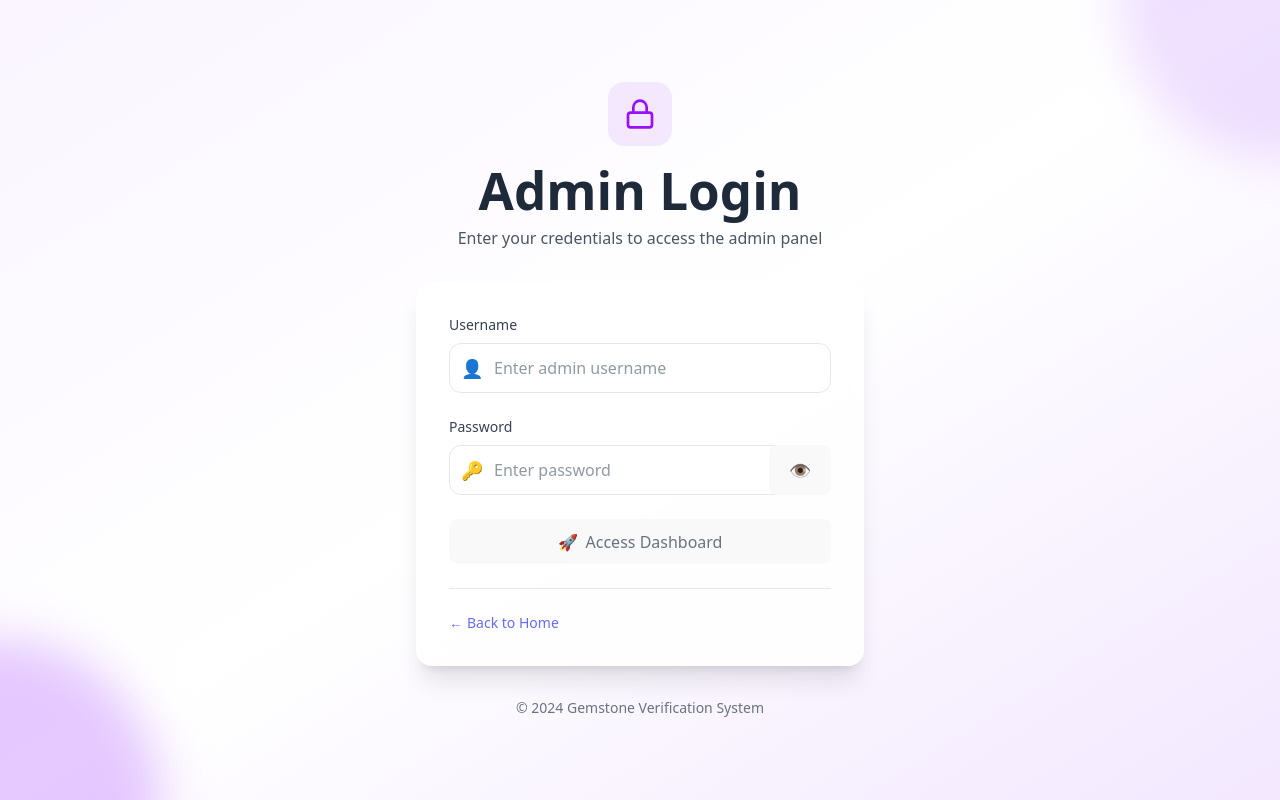
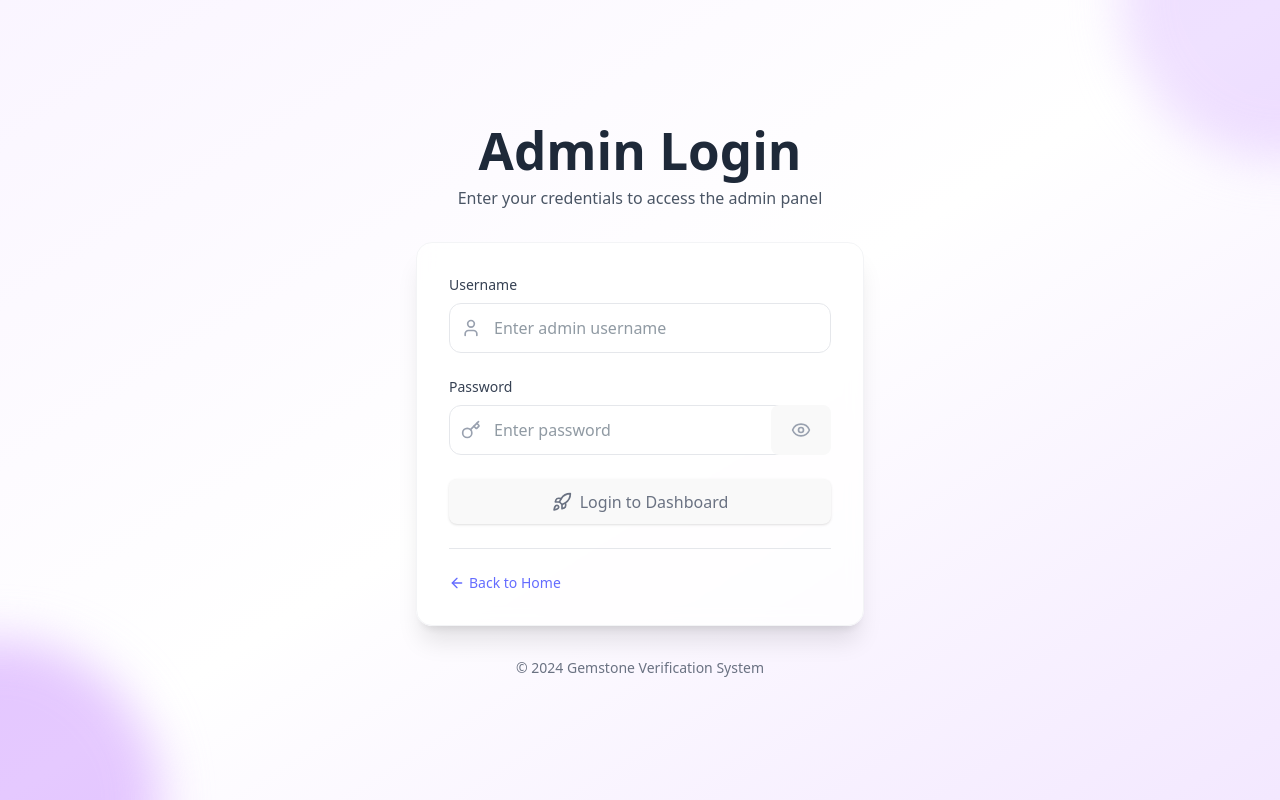
Before and after one commit to cecepns/gemstone-app, a React (Vite) app in the folder client/: page /login in a window 1280 px wide. Built offline with nearby package versions, Linux system fonts and the light colour scheme.

Commit message:
Enhance UI components by adding new icons and improving button layouts in AddGemstoneForm, LoginPage, and VerificationPage.

```diff
--- a/client/src/components/AddGemstoneForm.jsx
+++ b/client/src/components/AddGemstoneForm.jsx
@@ -1,7 +1,7 @@
 // ANCHOR: AddGemstoneForm Component - Complete gemstone creation form with file upload
 import { useState } from 'react';
 import { useAuth } from '../context/AuthContext';
-import { Gem, Save, AlertCircle, CheckCircle, Loader2 } from 'lucide-react';
+import { Gem, Save, AlertCircle, CheckCircle, Loader2, Camera, X } from 'lucide-react';
 
 const AddGemstoneForm = () => {
   // Get auth context for token
@@ -419,7 +419,8 @@ const AddGemstoneForm = () => {
                   : 'bg-white/50 text-gray-700 hover:bg-white hover:border-purple-300'
               }`}
             >
-              📸 Choose Image
+              <Camera className="w-4 h-4 mr-2" />
+              Choose Image
             </label>
 
             {selectedFile && (
@@ -431,7 +432,7 @@ const AddGemstoneForm = () => {
                   className="text-red-500 hover:text-red-700 text-sm transition duration-200"
                   disabled={isLoading}
                 >
-                  ✕
+                  <X className="w-4 h-4" />
                 </button>
               </div>
             )}
@@ -453,7 +454,7 @@ const AddGemstoneForm = () => {
                   className="absolute -top-2 -right-2 bg-red-500 text-white rounded-full w-7 h-7 flex items-center justify-center text-xs hover:bg-red-600 transition duration-200"
                   disabled={isLoading}
                 >
-                  ✕
+                  <X className="w-3 h-3" />
                 </button>
               </div>
             </div>
--- a/client/src/components/LoginPage.jsx
+++ b/client/src/components/LoginPage.jsx
@@ -2,7 +2,7 @@
 import { useState } from 'react';
 import { useNavigate } from 'react-router-dom';
 import { useAuth } from '../context/AuthContext';
-import { Lock, AlertCircle, Loader2, Rocket } from 'lucide-react';
+import { Lock, AlertCircle, Loader2, Rocket, ArrowLeft } from 'lucide-react';
 
 const LoginPage = () => {
   const [formData, setFormData] = useState({
@@ -83,9 +83,6 @@ const LoginPage = () => {
       <div className="max-w-md w-full">
         {/* Header */}
         <div className="text-center mb-8">
-          <div className="w-16 h-16 bg-purple-100 rounded-2xl flex items-center justify-center mx-auto mb-4">
-            <Lock className="w-8 h-8 text-purple-600" />
-          </div>
           <h1 className="text-3xl font-bold text-gray-800 mb-2">
             Admin Login
           </h1>
@@ -181,7 +178,7 @@ const LoginPage = () => {
               href="/"
               className="text-blue-600 hover:text-blue-800 text-sm transition duration-200"
             >
-              ← Kembali ke Beranda
+              <ArrowLeft className="w-4 h-4 mr-1" /> Kembali ke Beranda
             </a>
           </div>
         </div>
--- a/client/src/components/VerificationPage.jsx
+++ b/client/src/components/VerificationPage.jsx
@@ -1,7 +1,7 @@
 // ANCHOR: VerificationPage Component - Display gemstone verification results
 import { useState, useEffect } from 'react';
 import { useParams } from 'react-router-dom';
-import { CheckCircle, Gem, FileText, Smartphone, AlertCircle, Loader2 } from 'lucide-react';
+import { CheckCircle, Gem, FileText, Smartphone, AlertCircle, Loader2, ArrowLeft } from 'lucide-react';
 import axios from 'axios';
 
 const VerificationPage = () => {
@@ -72,7 +72,8 @@ const VerificationPage = () => {
               to="/"
               className="inline-flex items-center text-purple-600 hover:text-purple-800 mb-6 transition duration-200"
             >
-              ← Back to Home
+              <ArrowLeft className="w-4 h-4 mr-2" />
+              Back to Home
             </Link>
 
             {/* Loading Card */}
@@ -112,12 +113,15 @@ const VerificationPage = () => {
               to="/"
               className="inline-flex items-center text-purple-600 hover:text-purple-800 mb-6 transition duration-200"
             >
-              ← Back to Home
+              <ArrowLeft className="w-4 h-4 mr-2" />
+              Back to Home
             </Link>
 
             {/* Error Card */}
             <div className="bg-white/80 backdrop-blur-sm rounded-2xl shadow-xl border border-white/20 p-8 text-center">
-              <div className="text-6xl mb-4">❌</div>
+              <div className="w-16 h-16 bg-red-100 rounded-2xl flex items-center justify-center mx-auto mb-4">
+                <AlertCircle className="w-8 h-8 text-red-600" />
+              </div>
               <h1 className="text-2xl font-bold text-red-600 mb-4">
                 Verification Failed
               </h1>
@@ -166,7 +170,8 @@ const VerificationPage = () => {
             to="/"
             className="inline-flex items-center text-purple-600 hover:text-purple-800 mb-6 transition duration-200"
           >
-            ← Back to Home
+            <ArrowLeft className="w-4 h-4 mr-2" />
+            Back to Home
           </Link>
 
           {/* Verification Success Header */}
--- a/client/src/pages/LoginPage.jsx
+++ b/client/src/pages/LoginPage.jsx
@@ -2,7 +2,7 @@
 import { useState, useEffect } from 'react';
 import { useNavigate, Link } from 'react-router-dom';
 import { useAuth } from '../context/AuthContext';
-import { Lock, AlertCircle } from 'lucide-react';
+import { Lock, AlertCircle, Loader2, Rocket, User, Key, Eye, EyeOff, ArrowLeft } from 'lucide-react';
 
 const LoginPage = () => {
   // Form state management
@@ -165,9 +165,6 @@ const LoginPage = () => {
       <div className="max-w-md w-full relative z-10">
         {/* Header */}
         <div className="text-center mb-8">
-          <div className="w-16 h-16 bg-purple-100 rounded-2xl flex items-center justify-center mx-auto mb-4">
-            <Lock className="w-8 h-8 text-purple-600" />
-          </div>
           <h1 className="text-3xl font-bold text-gray-800 mb-2">
             Admin Login
           </h1>
@@ -175,7 +172,7 @@ const LoginPage = () => {
         </div>
 
         {/* Login Form Card */}
-        <div className="bg-white/80 backdrop-blur-sm rounded-2xl shadow-xl border border-white/20 p-8">
+        <div className="bg-white/80 backdrop-blur-sm rounded-2xl shadow-xl border border-gray-100 p-8">
           <form onSubmit={handleSubmit} className="space-y-6">
             {/* Error Message */}
             {error && (
@@ -211,7 +208,7 @@ const LoginPage = () => {
                   autoComplete="username"
                 />
                 <div className="absolute inset-y-0 left-0 pl-3 flex items-center pointer-events-none">
-                  <span className="text-gray-400 text-lg">👤</span>
+                  <User className="w-5 h-5 text-gray-400" />
                 </div>
               </div>
             </div>
@@ -240,7 +237,7 @@ const LoginPage = () => {
                   autoComplete="current-password"
                 />
                 <div className="absolute inset-y-0 left-0 pl-3 flex items-center pointer-events-none">
-                  <span className="text-gray-400 text-lg">🔑</span>
+                  <Key className="w-5 h-5 text-gray-400" />
                 </div>
                 <button
                   type="button"
@@ -248,9 +245,11 @@ const LoginPage = () => {
                   className="absolute inset-y-0 right-0 pr-3 flex items-center text-gray-400 hover:text-gray-600 focus:outline-none"
                   disabled={isLoading}
                 >
-                  <span className="text-lg">
-                    {showPassword ? '🙈' : '👁️'}
-                  </span>
+                  {showPassword ? (
+                    <EyeOff className="w-5 h-5" />
+                  ) : (
+                    <Eye className="w-5 h-5" />
+                  )}
                 </button>
               </div>
             </div>
@@ -259,24 +258,21 @@ const LoginPage = () => {
             <button
               type="submit"
               disabled={isLoading || !formData.username.trim() || !formData.password.trim()}
-              className={`w-full py-4 px-6 rounded-xl font-medium transition duration-200 flex items-center justify-center space-x-2 ${
+              className={`w-full py-4 px-6 rounded-xl font-medium transition duration-200 flex items-center justify-center space-x-2 shadow-sm border border-gray-200 ${
                 isLoading || !formData.username.trim() || !formData.password.trim()
-                  ? 'bg-gray-300 text-gray-500 cursor-not-allowed'
+                  ? 'bg-gray-500 text-gray-500 cursor-not-allowed'
                   : 'bg-gradient-to-r from-purple-600 to-purple-700 text-white hover:from-purple-700 hover:to-purple-800 active:from-purple-800 active:to-purple-900 shadow-lg hover:shadow-xl transform hover:-translate-y-0.5'
               }`}
             >
               {isLoading ? (
                 <>
-                  <svg className="animate-spin h-5 w-5 text-white" xmlns="http://www.w3.org/2000/svg" fill="none" viewBox="0 0 24 24">
-                    <circle className="opacity-25" cx="12" cy="12" r="10" stroke="currentColor" strokeWidth="4"></circle>
-                    <path className="opacity-75" fill="currentColor" d="M4 12a8 8 0 018-8V0C5.373 0 0 5.373 0 12h4zm2 5.291A7.962 7.962 0 014 12H0c0 3.042 1.135 5.824 3 7.938l3-2.647z"></path>
-                  </svg>
+                  <Loader2 className="animate-spin h-5 w-5 text-white" />
                   <span>Processing...</span>
                 </>
               ) : (
                 <>
-                  <span>🚀</span>
-                  <span>Access Dashboard</span>
+                  <Rocket className="w-5 h-5" />
+                  <span>Login to Dashboard</span>
                 </>
               )}
             </button>
@@ -289,7 +285,7 @@ const LoginPage = () => {
                 to="/"
                 className="text-purple-600 hover:text-purple-800 transition duration-200 flex items-center space-x-1"
               >
-                <span>←</span>
+                <ArrowLeft className="w-4 h-4" />
                 <span>Back to Home</span>
               </Link>
             </div>
```
